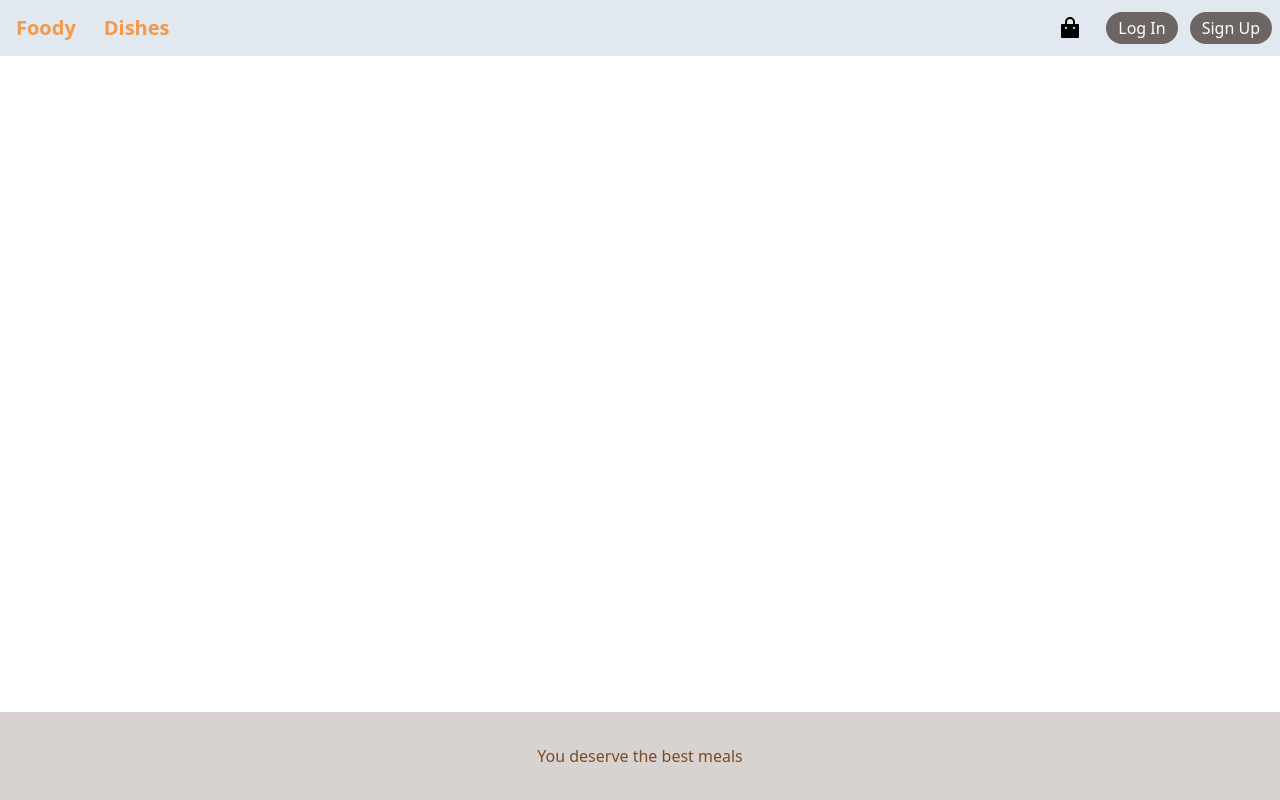
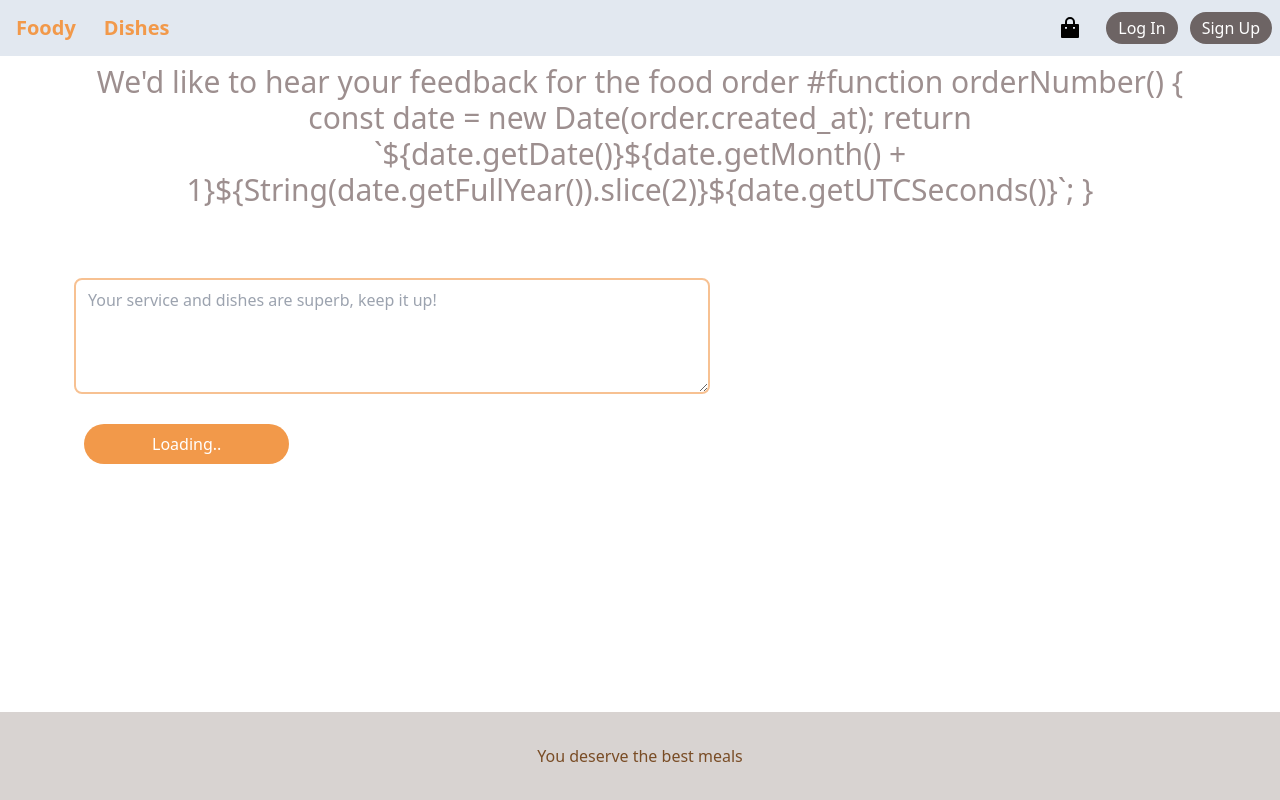
Before and after one commit to xinnks/foody, a Nuxt app: page /feedback/1 in a window 1280 px wide. Built offline with nearby package versions, Linux system fonts and the light colour scheme; no server answers; the database is empty.

Commit message:
feat: Add feedback submission page

```diff
--- /dev/null
+++ b/pages/feedback/[id].vue
@@ -0,0 +1,99 @@
+<script setup>
+const router = useRouter();
+const route = useRoute();
+const supabase = useSupabaseClient();
+const config = useRuntimeConfig();
+
+const feedback = reactive({
+    information: ''
+});
+let loading = ref(true);
+let feedbackIdIsValid = ref(false);
+
+// check if feedback id is present
+if(!route.params.id){
+    alert("Request is invalid!");
+    router.push("/dishes");
+}
+
+// Checks if feedback request id is legit
+(async function validateFeedbackRequest(){
+    const {data, error} = await supabase
+        .from("orders")
+        .select("*, feedbacks(*)")
+        .match({id: route.params.id})
+        .eq('feedbacks.information', null);
+    if(!error){
+        feedbackIdIsValid.value = true;
+    } else {
+        router.push("/dishes");
+    }
+})();
+
+// Sends user feedback
+async function sendFeedback() {
+    const { information } = feedback;
+    if(!information) return alert("Feedback field cannot be empty!");
+    loading.value = true;
+    const { error, data } = await useFetch('/api/submit-feedback', {
+        method: 'post',
+        body: { information, orderId: route.params.id }
+    });
+    if(!error) return alert(data.message);
+    console(error.message);
+    router.push("/dishes");
+    loading.value = false;
+}
+
+function orderNumber() {
+    const date = new Date(order.created_at);
+    return `${date.getDate()}${date.getMonth()+1}${String(date.getFullYear()).slice(2)}${date.getUTCSeconds()}`
+}
+
+useHead({
+    title: 'Feedback',
+    meta: [
+        { name: 'description', content: 'Order feedback' }
+    ]
+})
+</script>
+
+<template>
+    <div
+        v-if="!route.params.id || !feedbackIdIsValid"
+        class="flex p-8 justify-center"
+    >
+        <p>Processing request.. </p>
+    </div>
+    <div
+        v-else
+        class="flex flex-col space-y-8 px-2"
+    >
+        <h1 class="text-center p-2 text-3xl text-secondary">We'd like to hear your feedback for the food order #{{ orderNumber }}</h1>
+
+        <section class="flex flex-col rounded-md w-full md:w-[75vw] lg:w-[50vw] pb-4">
+            <form
+                @submit.prevent="sendFeedback()"
+                class="flex flex-col space-y-6 py-8 px-1"
+            >
+                <div class="flex items-center space-x-2">
+                    <textarea
+                        v-model="feedback.comment"
+                        placeholder="Your service and dishes are superb, keep it up!"
+                        class="flex-1 rounded-md px-3 py-2 outline outline-2 outline-primary-100"
+                        rows="4"
+                    ></textarea>
+                </div>
+                <div class="flex justify-center items-center p-2">
+                    <button
+                        type="submit"
+                        class="py-2 text-center full md:w-1/2 lg:w-1/3 bg-primary text-white rounded-full"
+                    >
+                        {{ loading ? 'Loading..' : 'Submit' }}
+                    </button>
+                </div>
+
+            </form>
+        </section>
+    </div>
+</template>
```
